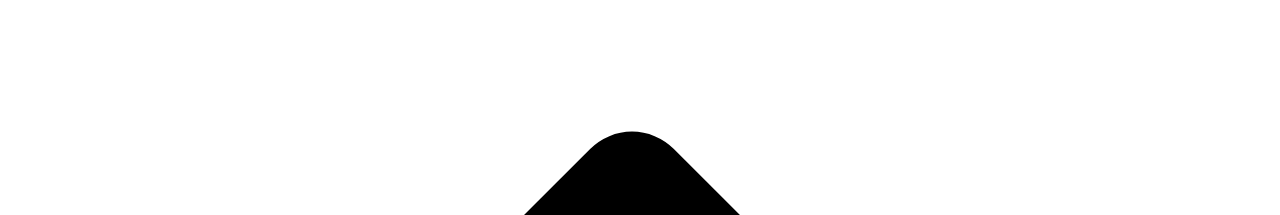
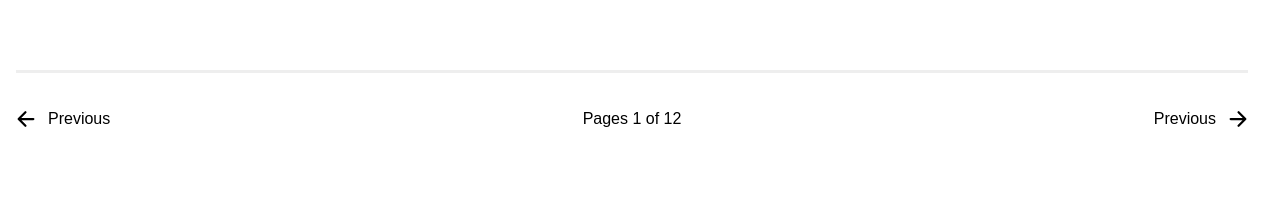
Before and after one commit to ygg-m/angular-blog, an Angular app: page / in a window 1280 px wide. Shown: the part 2448-2663 px from the top of the page. After the commit the page ends 2613 px from the top, so only its background shows below. Built offline with nearby package versions, Linux system fonts and the light colour scheme.

Commit message:
style: margin

```diff
--- a/src/app/Components/card-post/card-post.component.sass
+++ b/src/app/Components/card-post/card-post.component.sass
@@ -1,5 +1,6 @@
 .card-container
   margin-top: 4rem
+  margin-bottom: 4rem
   display: grid
   gap: 2.5rem
 
--- a/src/app/Components/navigation/navigation.component.sass
+++ b/src/app/Components/navigation/navigation.component.sass
@@ -0,0 +1,28 @@
+.container
+  width: calc(100% - 2rem)
+  margin: auto
+  padding: 2rem 0
+
+  display: flex
+  align-items: center
+  justify-content: space-between
+
+  border-top: solid 3px #eee
+  margin-top: -2px
+
+  .previous
+    cursor: pointer
+    display: flex
+    gap: .5rem
+    align-items: center
+    .arrow-icon
+      width: 1.5rem
+      rotate: -90deg
+  .next
+    cursor: pointer
+    display: flex
+    gap: .5rem
+    align-items: center
+    .arrow-icon
+      width: 1.5rem
+      rotate: 90deg
```
